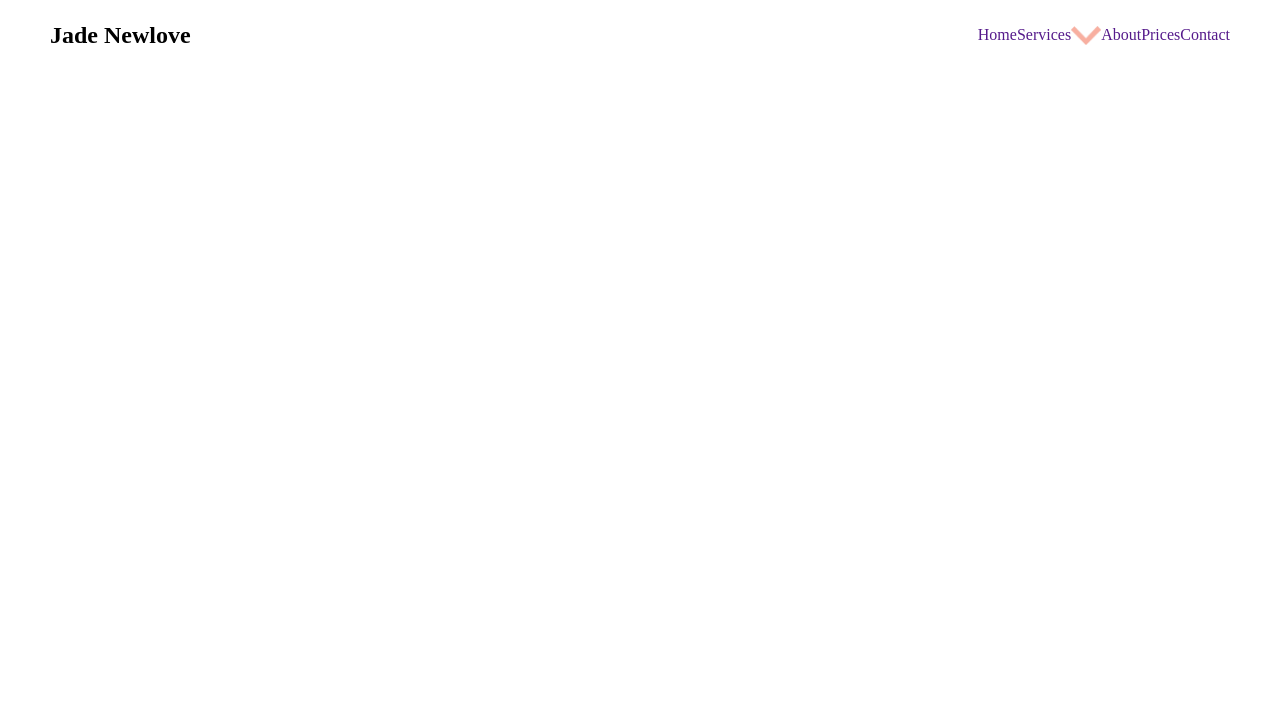
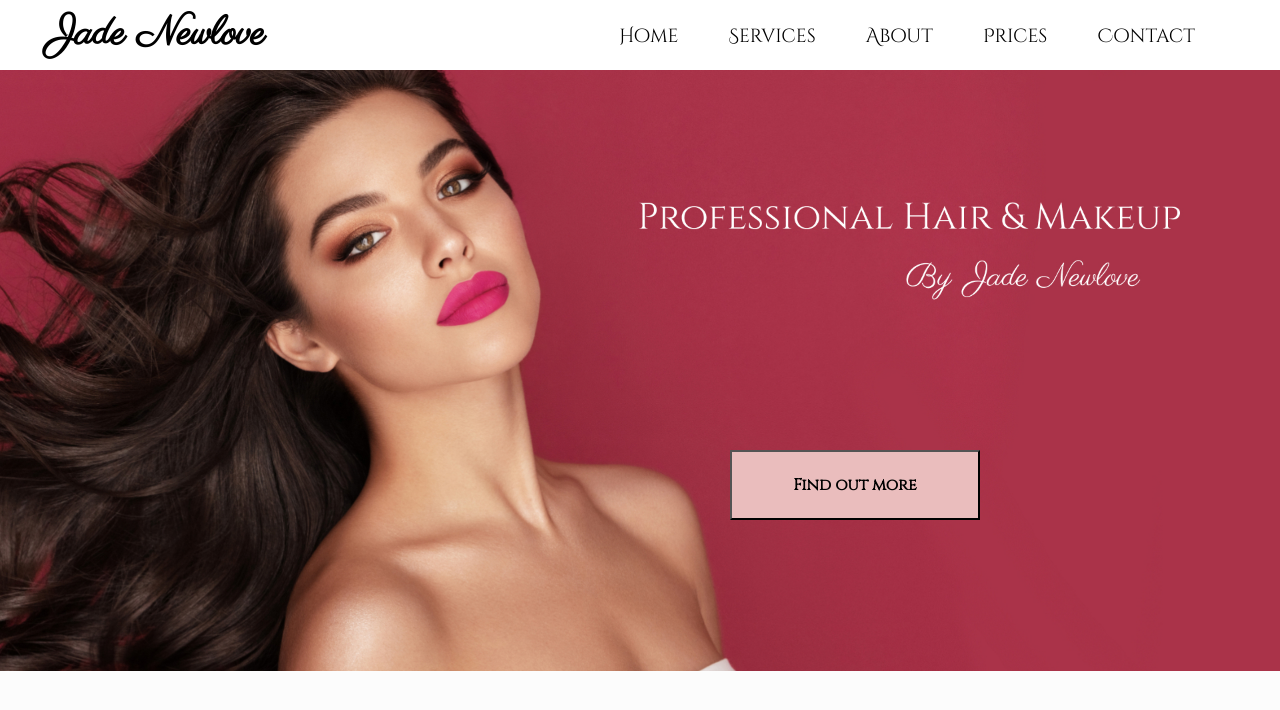
Before and after one commit to davidjpoulton/JadeNewLove, a plain HTML site: page index.html in a window 1280 px wide. Drawn offline with Linux system fonts and the light colour scheme.

Commit message:
-added home page main img and navbar.

```diff
--- a/index.html
+++ b/index.html
@@ -4,11 +4,13 @@
     <meta charset="UTF-8">
     <meta name="viewport" content="width=device-width, initial-scale=1.0">
     <link rel="stylesheet" href="style.css">
+    <link href="https://fonts.googleapis.com/css?family=Cinzel|Cinzel+Decorative|Parisienne&display=swap" rel="stylesheet">
 </head>
 <title>Jade Newlove | Hair & Makeup</title>
 <body>
+    <div id="nav-bg"></div>
+
     <nav id="navbar">
-        <h2 id="logo">Jade Newlove</h2>
         <ul class="links">
             <li>
                 <a href="">Home</a>
@@ -16,7 +18,7 @@
             <li>
                 <a href="">Services</a>
             </li>
-            <img id="services-arrow" src="imgs/arrow.png" alt="">
+
             <li>
                 <a href="">About</a>
             </li>
@@ -29,5 +31,14 @@
         </ul>
     </nav>
 
+    <h2 id="nav-logo">Jade Newlove</h2>
+
+    <section>
+        <img id="main-image" src="imgs/background3.jpg" alt="">
+    </section>
+
+    <a id="home-button" href="">
+        <button class="button">Find out more</button>
+    </a>
 </body>
 </html>
--- a/style.css
+++ b/style.css
@@ -3,26 +3,74 @@
     padding: 0;
     text-decoration: none;
     list-style: none;
- }
+}
+
+body {
+    font-family: "Cinzel";
+    background-color: #FCFCFC;
+}
 
 #navbar {
-    display: flex;
-    align-items: center;
+    position: fixed;
     height: 70px;
-    background: transparent;
     color: black;
-    justify-content: space-between;
-    margin: 0 50px;
+    right: 60px;
+    top: 23px;
+}
+
+#nav-bg {
+    position: fixed;
+    height: 70px;
+    width: 100%;
+    background-color: white;
+}
+
+#nav-logo {
+    position: fixed;
+    top: 7px;
+    left: 50px;
+    font-family: "Parisienne";
+    font-size: 40px;
+}
+
+.links a {
+    font-family: "Cinzel Decorative";
+    color: black;
+    font-size: 19px;
+    margin: 0 25px;
 }
 
 #services-arrow {
     width: 30px;
     height: 19px;
+    margin: 7px 0 0 0;
 }
+
 
 .links {
     display: flex;
-    flex-direction: row;
     color: black;
     margin: 0;
 }
+
+#main-image {
+    height: 100%;
+    width: 100%;
+    margin-top: 70px;
+}
+
+#home-button {
+    position: absolute;
+    top: 450px;
+    right: 300px;
+}
+
+.button {
+    width: 250px;
+    height: 70px;
+    background-color: #EABDBD;
+    color: black;
+    font-family: "Cinzel";
+    font-weight: bold;
+    font-size: 1em;
+}
```
Also changed, not shown: imgs/AdobeStock_248205428.jpg (added), imgs/AdobeStock_270628855_Preview.jpg (deleted), imgs/background (2).jpg (added), imgs/background.jpg (added), imgs/background.png (added), imgs/background2.jpg (added), imgs/background3.jpg (added), imgs/logo-background (1).jpg (deleted), imgs/logo-background.jpg (added), imgs/logo-background2.jpg, imgs/makeup-background.jpg (deleted), 3 other files.
